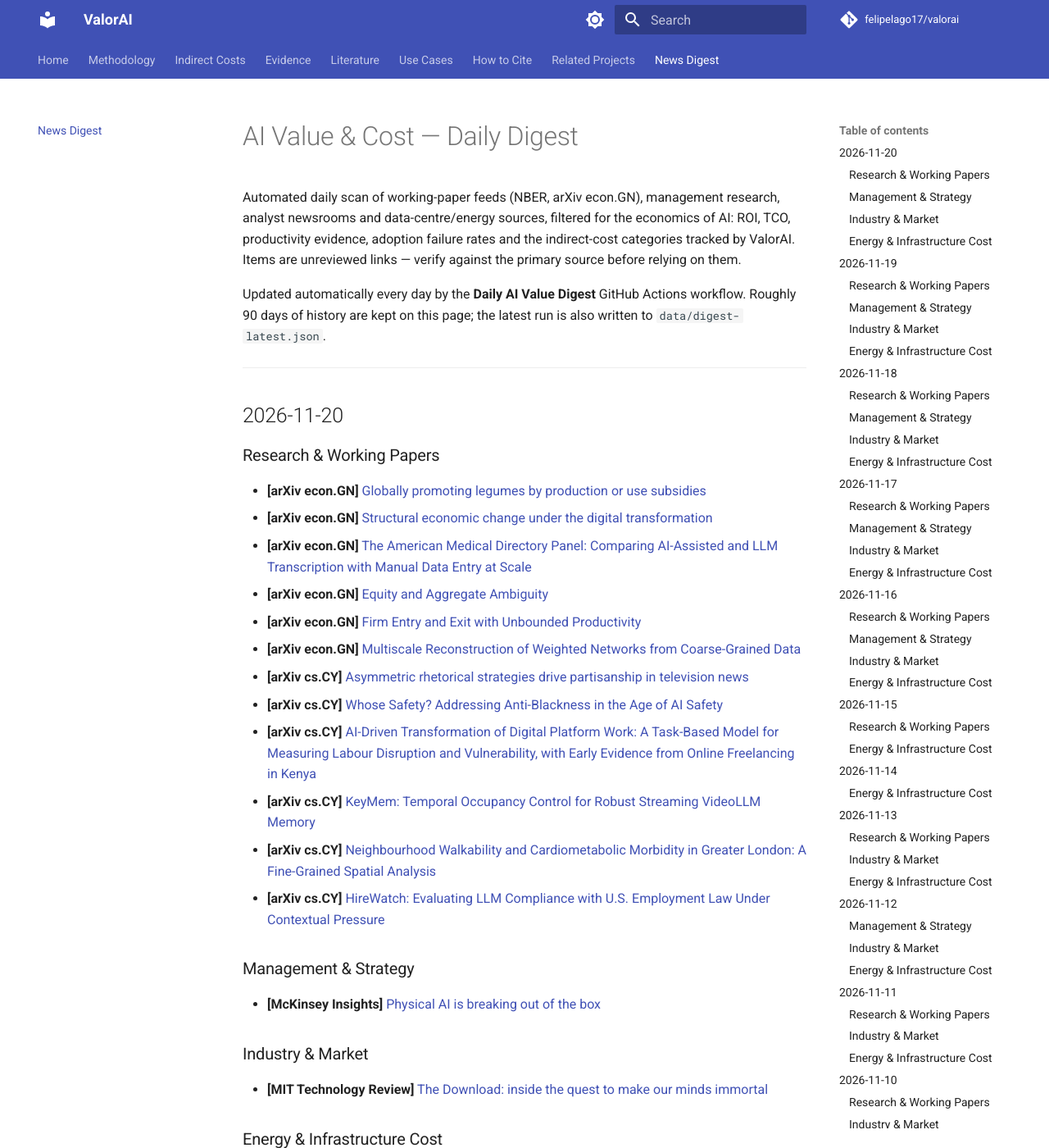
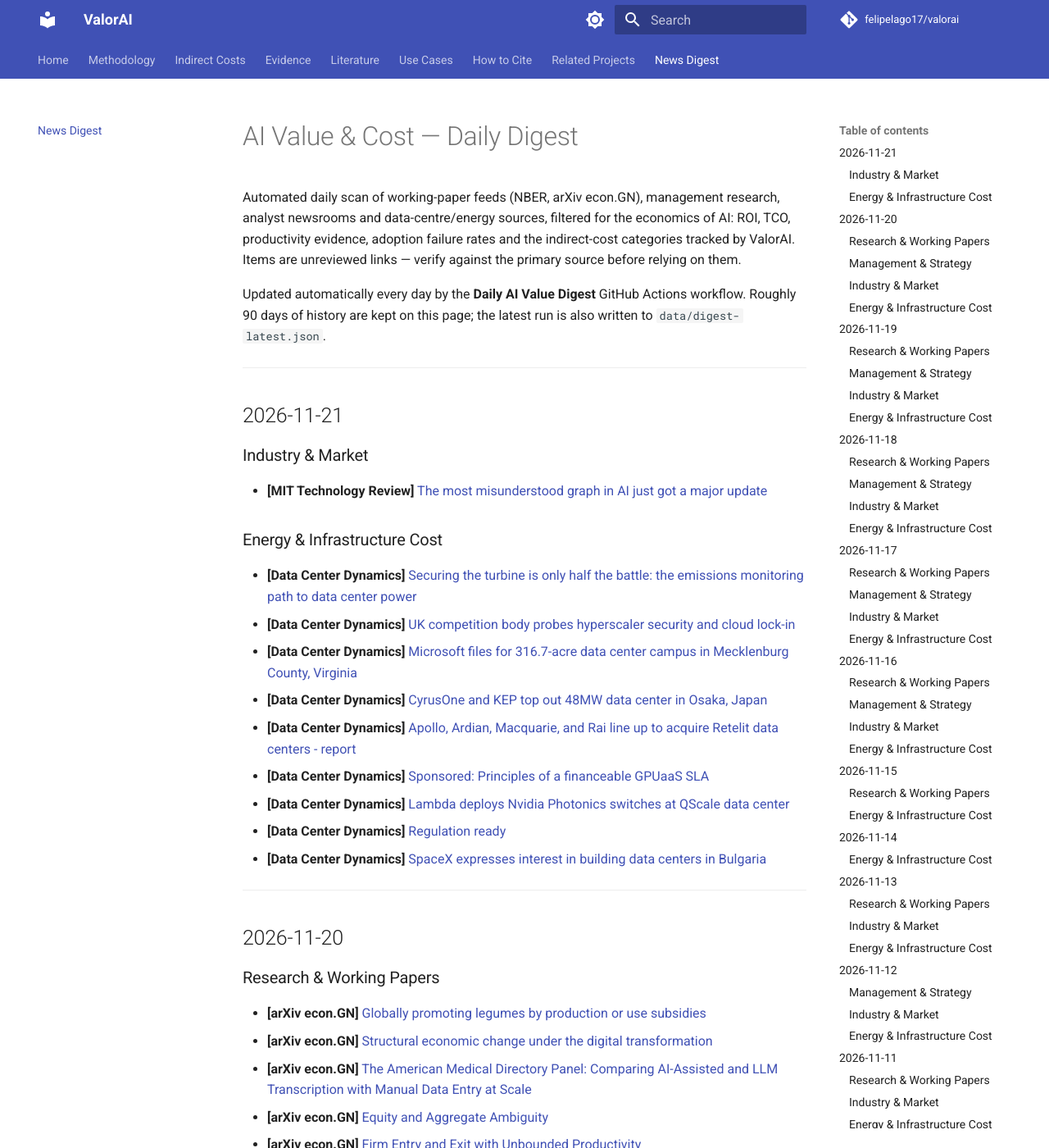
Before and after one commit to felipelago17/valorai, an MkDocs documentation site: the page built from docs/news/digest.md, in a window 1280 px wide and 1400 px high. Shown: the whole window at 82% size. Built offline with MkDocs 1.6.1 and Material for MkDocs 9.7.7, drawn with Linux system fonts in a browser that asks for light colours; comment, search, counter and statistics services are not loaded.

Commit message:
chore: daily digest 2026-11-21

```diff
--- a/docs/news/digest.md
+++ b/docs/news/digest.md
@@ -9,6 +9,26 @@ Roughly 90 days of history are kept on this page; the latest run is also written
 ---
 
 <!-- DIGEST_START -->
+## 2026-11-21
+
+### Industry & Market
+
+- **[MIT Technology Review]** [The most misunderstood graph in AI just got a major update](https://www.technologyreview.com/2026/11/20/1149399/the-most-misunderstood-graph-in-ai-just-got-a-major-update/)
+
+### Energy & Infrastructure Cost
+
+- **[Data Center Dynamics]** [Securing the turbine is only half the battle: the emissions monitoring path to data center power](https://www.datacenterdynamics.com/en/opinions/securing-the-turbine-is-only-half-the-battle-the-emissions-monitoring-path-to-data-center-power/)
+- **[Data Center Dynamics]** [UK competition body probes hyperscaler security and cloud lock-in](https://www.datacenterdynamics.com/en/news/uk-competition-body-probes-hyperscaler-security-and-cloud-lock-in/)
+- **[Data Center Dynamics]** [Microsoft files for 316.7-acre data center campus in Mecklenburg County, Virginia](https://www.datacenterdynamics.com/en/news/microsoft-files-for-3167-acre-data-center-campus-in-mecklenburg-county-virginia/)
+- **[Data Center Dynamics]** [CyrusOne and KEP top out 48MW data center in Osaka, Japan](https://www.datacenterdynamics.com/en/news/cyrusone-and-kep-top-out-48mw-data-center-in-osaka-japan/)
+- **[Data Center Dynamics]** [Apollo, Ardian, Macquarie, and Rai line up to acquire Retelit data centers - report](https://www.datacenterdynamics.com/en/news/apollo-ardian-macquarie-and-rai-line-up-to-acquire-retelit-data-centers-report/)
+- **[Data Center Dynamics]** [Sponsored: Principles of a financeable GPUaaS SLA](https://www.datacenterdynamics.com/en/opinions/principles-of-a-financeable-gpuaas-sla/)
+- **[Data Center Dynamics]** [Lambda deploys Nvidia Photonics switches at QScale data center](https://www.datacenterdynamics.com/en/news/lambda-deploys-nvidia-photonics-switches-at-qscale-data-center/)
+- **[Data Center Dynamics]** [Regulation ready](https://www.datacenterdynamics.com/en/whitepapers/regulation-ready/)
+- **[Data Center Dynamics]** [SpaceX expresses interest in building data centers in Bulgaria](https://www.datacenterdynamics.com/en/news/spacex-expresses-interest-in-building-data-centers-in-bulgaria/)
+
+---
+
 ## 2026-11-20
 
 ### Research & Working Papers
```
Also changed, not shown: 2 other files.
